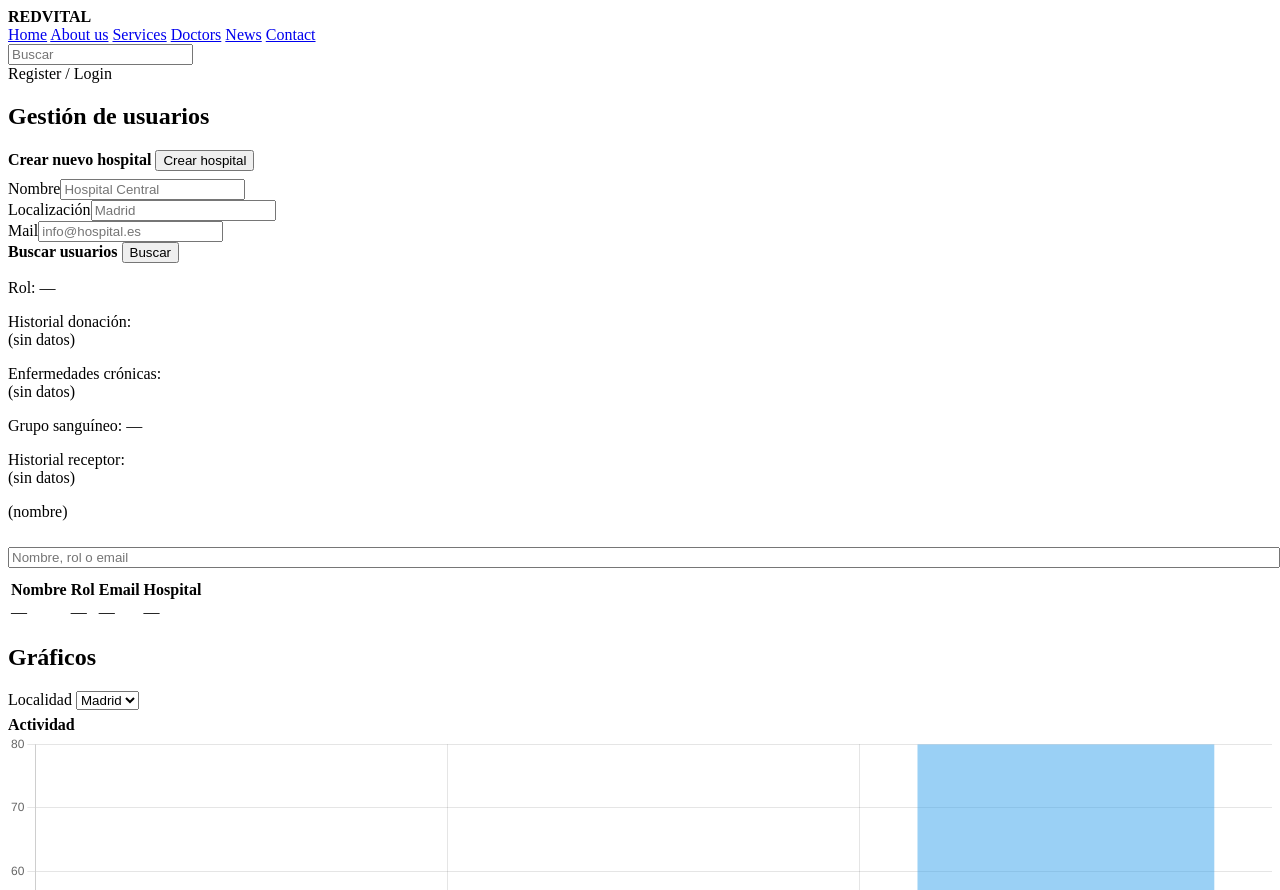
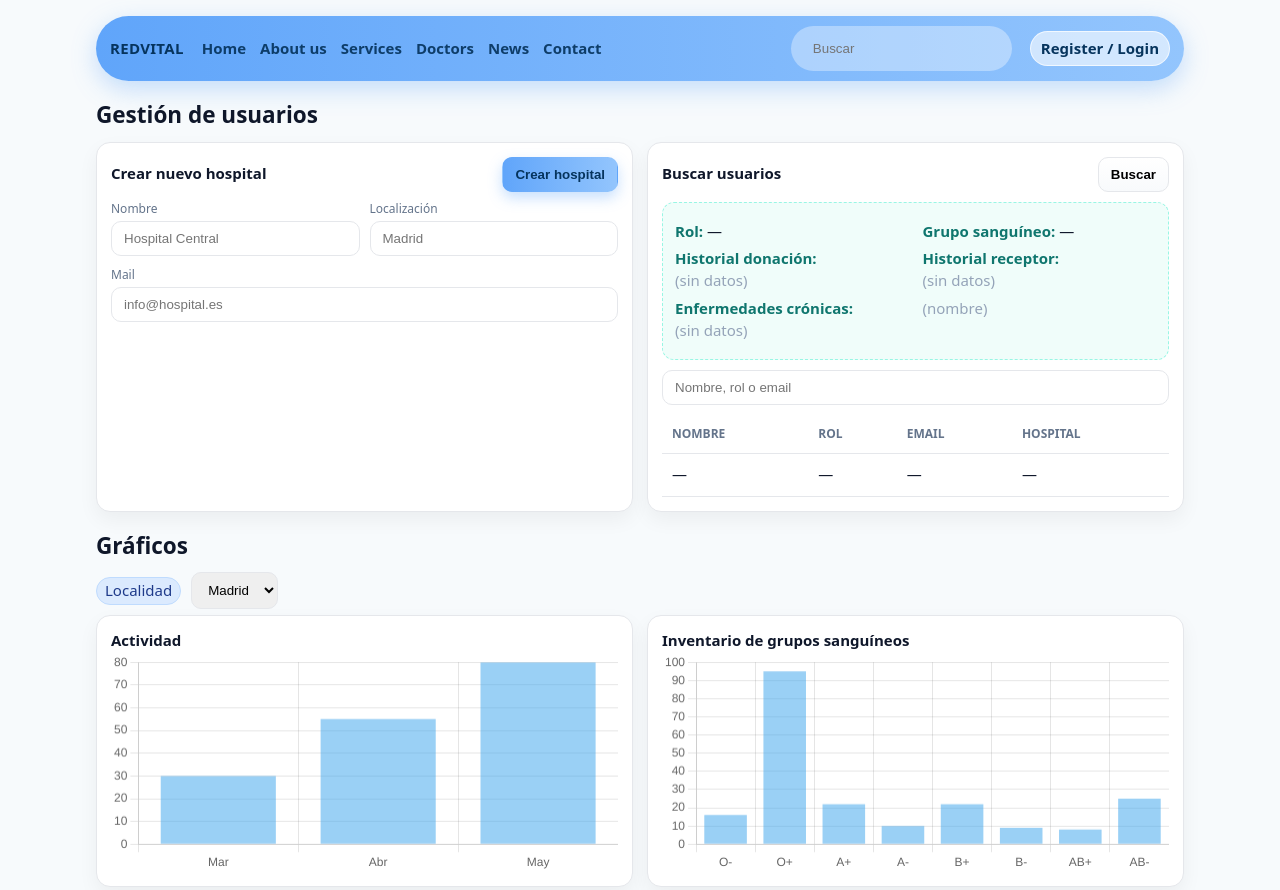
Before and after one commit to pilarbourg/red-vital, a plain HTML site: page frontend/pages/areaadmin.html in a window 1280 px wide. Shown: the top 890 px of the page. Drawn offline with nearby package versions, Linux system fonts and the light colour scheme.

Commit message:
updated area admin to include css

```diff
--- a/frontend/pages/areaadmin.html
+++ b/frontend/pages/areaadmin.html
@@ -4,7 +4,7 @@
   <meta charset="utf-8" />
   <meta name="viewport" content="width=device-width, initial-scale=1" />
   <title>REDVITAL – Área Admin (Blue)</title>
-  <link rel="stylesheet" href="styles.css" />
+  <link rel="stylesheet" href="../css/areaadmin.css" />
   <script src="https://cdn.jsdelivr.net/npm/chart.js"></script>
 </head>
 <body>
```
Also changed, not shown: frontend/pages/doctor.html (+5 -5 lines).
